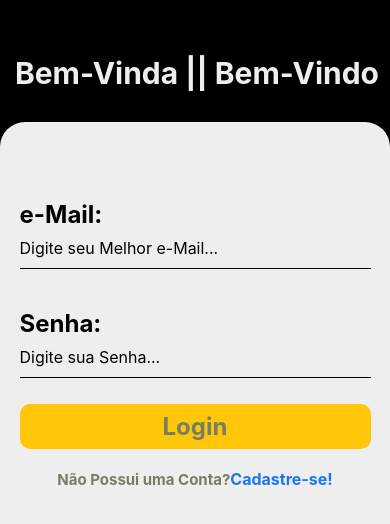
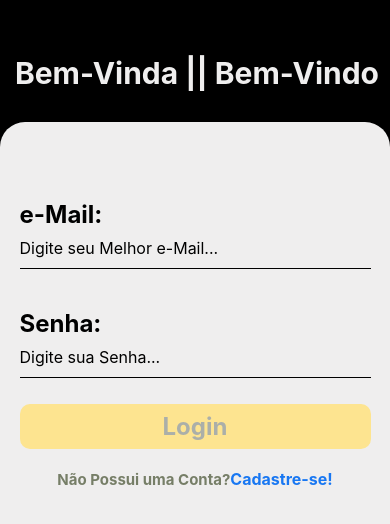
Before and after one commit to brmarmello/my-invest-desafio-tecnico-front-xp, a React Native app: screen /SignIn in a window 390 px wide. Shown: the top 524 px of the page. Built offline with nearby package versions, Linux system fonts and the light colour scheme.

Commit message:
fix: solving firebase connection bug - security commit.

```diff
--- a/src/config/firebase.js
+++ b/src/config/firebase.js
@@ -4,14 +4,14 @@ import 'firebase/storage';
 // import { initializeApp } from "https://www.gstatic.com/firebasejs/9.9.1/firebase-app.js";
 // import { getAnalytics } from "https://www.gstatic.com/firebasejs/9.9.1/firebase-analytics.js";
 
-const firebaseConfig = {
+let firebaseConfig = {
     apiKey: "AIzaSyDLoO3g7ONiSeF8UHGhsql5hDaIa5_qVU8",
     authDomain: "my-invest-89f25.firebaseapp.com",
     projectId: "my-invest-89f25",
     storageBucket: "my-invest-89f25.appspot.com",
     messagingSenderId: "697215775838",
     appId: "1:697215775838:web:975bf43ad9d8c39b64f0cf",
-    measurementId: "G-YEDG0V4SX5"
+    // measurementId: "G-YEDG0V4SX5"
 };
 
 firebase.initializeApp(firebaseConfig);
--- a/src/pages/SignIn/index.jsx
+++ b/src/pages/SignIn/index.jsx
@@ -13,9 +13,9 @@ import * as Animatable from 'react-native-animatable';
 
 import { useNavigation } from '@react-navigation/native';
 
-// import firebase from '../../config/firebase';
+import firebase from '../../config/firebase';
 
-import { getAuth, signInWithEmailAndPassword } from "firebase/auth";
+// import { getAuth, signInWithEmailAndPassword } from "firebase/auth";
 
 import { MaterialCommunityIcons } from '@expo/vector-icons';
 
@@ -27,19 +27,18 @@ export default function SignIn() {
   const [errorLogin, setErrorLogin] = useState("");
 
   const loginFirebase = () => {
-    const auth = getAuth();
-    signInWithEmailAndPassword(auth, email, password)
+    // const auth = getAuth();
+    firebase.auth().signInWithEmailAndPassword(email, password)
     .then((userCredential) => {
 
-    const user = userCredential.user;
-    console.log(user);
+      let user = userCredential.user;
+      // console.log(user);
       // navigation.navigate('Wallet', { idUser: user.uid });
     })
     .catch((error) => {
       setErrorLogin(true);
-    const errorCode = error.code;
-    const errorMessage = error.message;
-
+      let errorCode = error.code;
+      let errorMessage = error.message;
     });
   };
 
@@ -95,16 +94,16 @@ export default function SignIn() {
         ?
         <TouchableOpacity
           disabled={true}
-          style={styles.button}
+          style={styles.buttonOff}
         >
-          <Text style={styles.buttonText}>Login</Text>
+          <Text style={styles.buttonTextOff}>Login</Text>
         </TouchableOpacity>
         :
         <TouchableOpacity
-          style={styles.button}
+          style={styles.buttonOn}
           onPress={ loginFirebase }
         >
-          <Text style={styles.buttonText}>Login</Text>
+          <Text style={styles.buttonTextOn}>Login</Text>
         </TouchableOpacity>
         }
 
@@ -160,7 +159,16 @@ const styles = StyleSheet.create({
     marginBottom: 12,
     fontSize: 16,
   },
-  button: {
+  buttonOff: {
+    backgroundColor: '#fde490',
+    width: '100%',
+    borderRadius: 10,
+    paddingVertical: 8,
+    marginTop: 14,
+    justifyContent: 'center',
+    alignItems: 'center',
+  },
+  buttonOn: {
     backgroundColor: '#FFC708',
     width: '100%',
     borderRadius: 10,
@@ -169,7 +177,12 @@ const styles = StyleSheet.create({
     justifyContent: 'center',
     alignItems: 'center',
   },
-  buttonText: {
+  buttonTextOff: {
+    color: '#abafa9',
+    fontSize: 24,
+    fontWeight: 'bold',
+  },
+  buttonTextOn: {
     color: '#767e67',
     fontSize: 24,
     fontWeight: 'bold',
```
Lines whose indentation alone changed are shown as unchanged.
